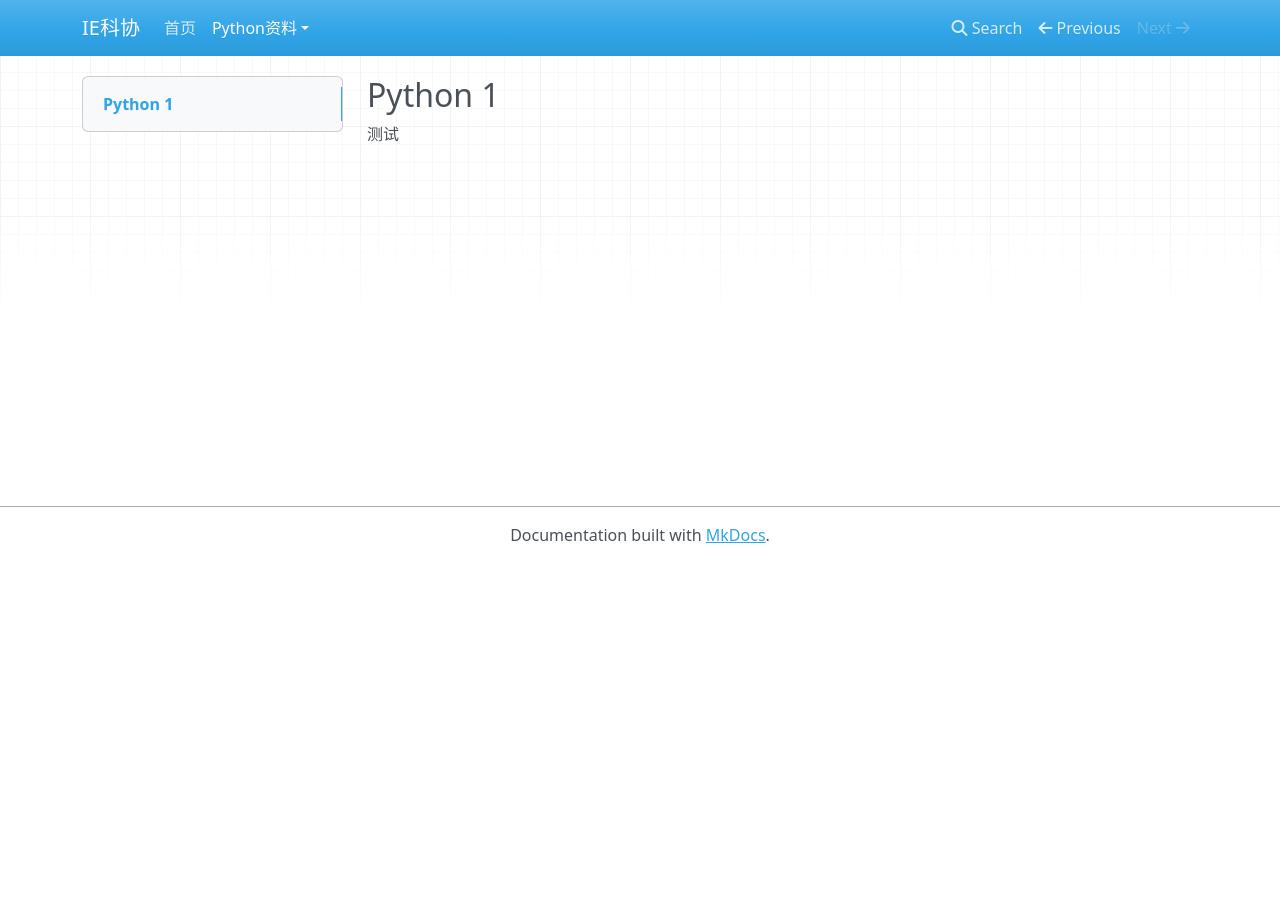
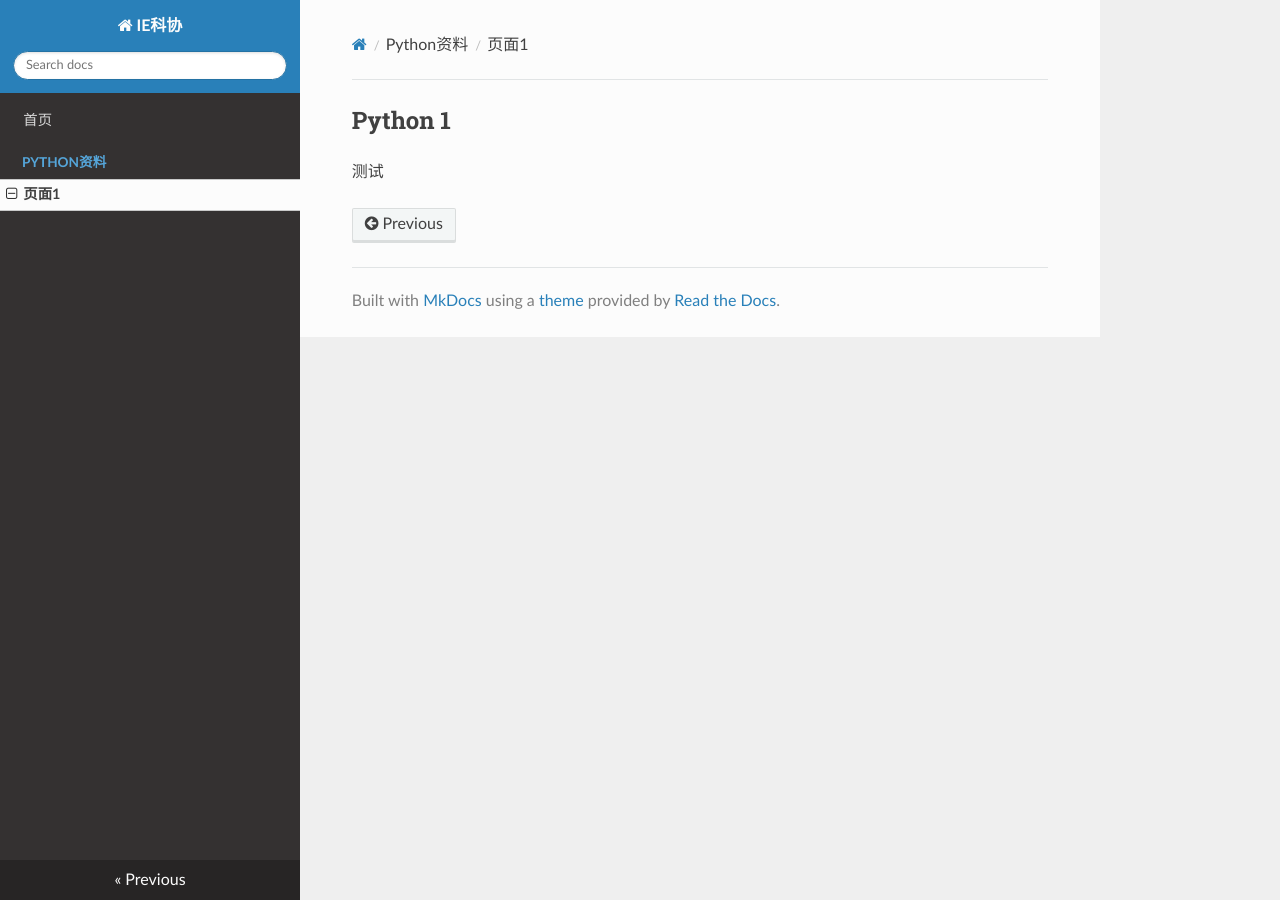
Before and after one commit to SevenPlusPlus6554/docs, an MkDocs documentation site: the page built from docs/py1.md, in a window 1280 px wide. Built offline with MkDocs 1.6.1, drawn with Linux system fonts in a browser that asks for light colours; nearby versions of some CDN libraries; some of the changed lines change nothing that is shown.

Commit message:
Update mkdocs.yml

```diff
--- a/mkdocs.yml
+++ b/mkdocs.yml
@@ -1,9 +1,11 @@
 site_name: IE科协
-site_description: 学习资料
+site_description: IE科协技术资料
 site_author: IE科协
-site_url: https://iesast.readthedocs.io
+site_url: https://ie.rtfd.io
 
 copyright:
+
+theme: readthedocs
 
 nav:
   - 首页: index.md
```
